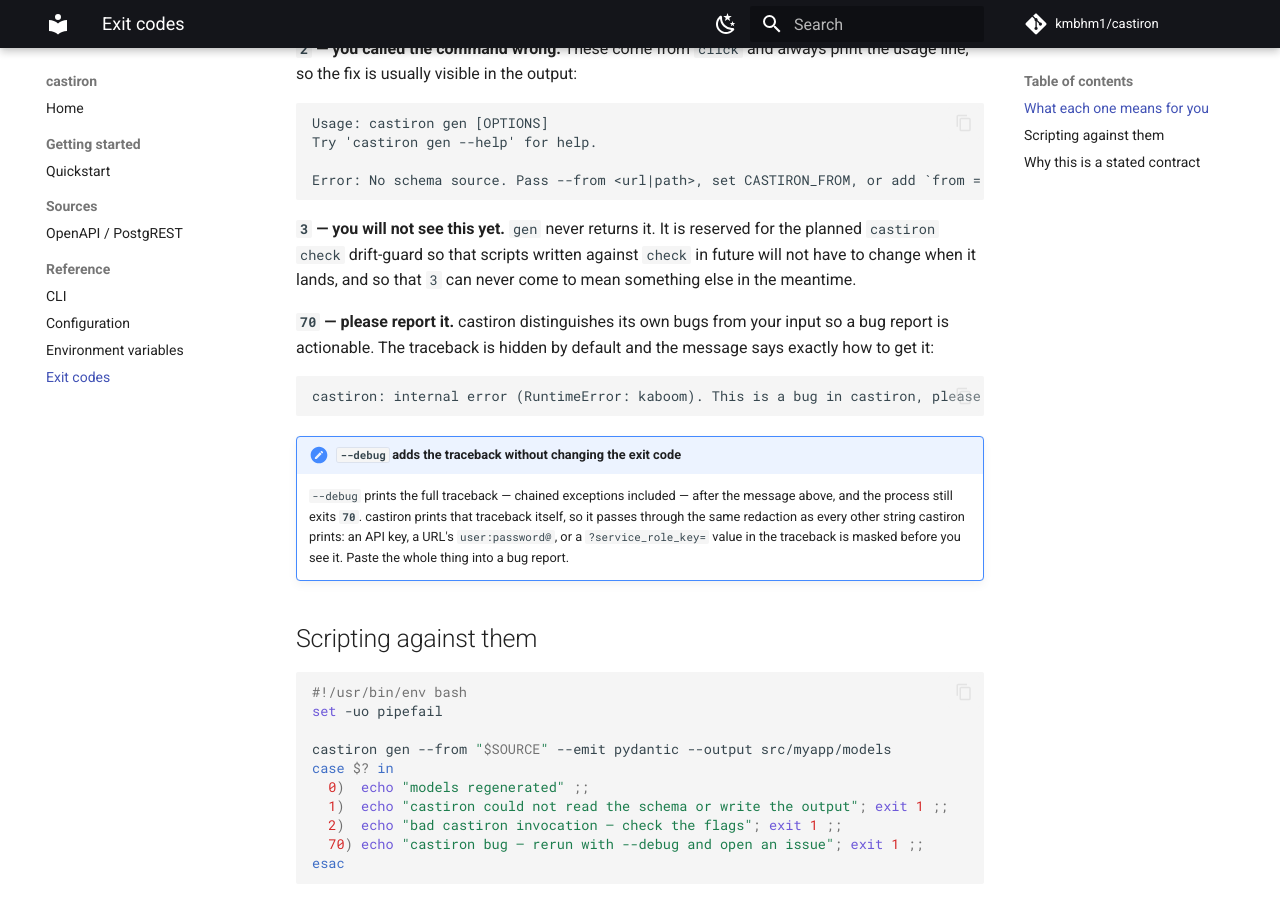
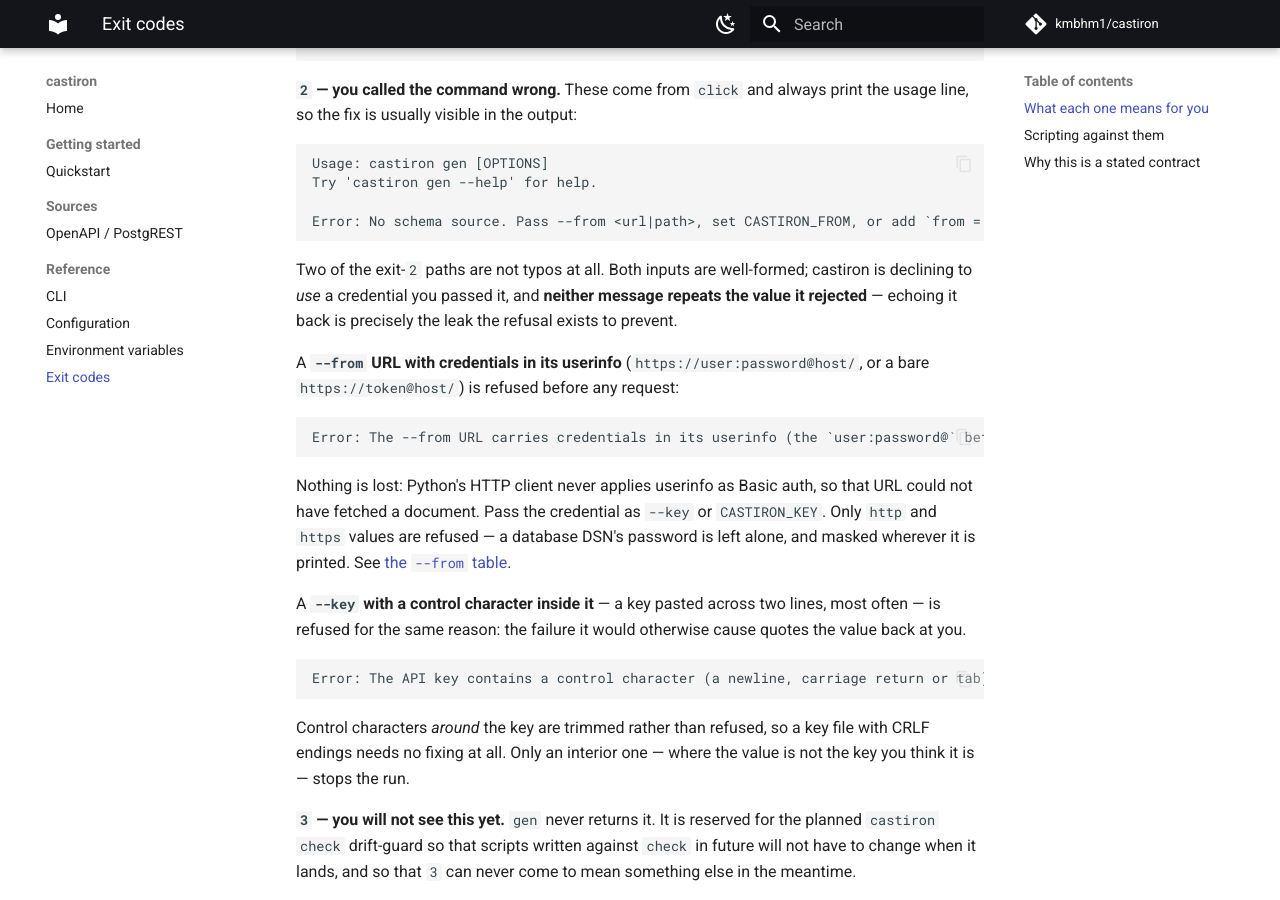
Before and after one commit to kmbhm1/castiron, an MkDocs documentation site: the page built from docs/reference/exit-codes.md, in a window 1280 px wide and 900 px high, scrolled down 1071 px. Built offline with MkDocs 1.6.1 and Material for MkDocs 9.7.7, drawn with Linux system fonts in a browser that asks for light colours; comment, search, counter and statistics services are not loaded; some of the changed text lies outside the part shown.

Commit message:
docs(reference): document credential refusals and the install name
Three places where docs/ understated or contradicted what PR #8 shipped
(WORKPLAN CI-069, filed by auditor-session during that review).

The --from value table said a PostgREST-root URL is always fetched, but an
http(s) URL carrying userinfo now exits 2 at the CLI boundary before any
request. Adds that row, the transcript, and the deliberate scheme split:
http/https userinfo is refused, while a postgresql://, postgres:// or
mysql:// DSN keeps its password (the normal form for a DSN, and what
CI-010's live-DB source will read) and has it masked instead.

The exit-code 2 row enumerates its causes, so a missing cause reads as
"that cannot happen": adds the userinfo URL, the --key with an interior
control character (CI-061), and the --from that resolves to neither a URL
nor a file. Both refusals are stated as refusals rather than typos, with
the property that matters -- neither echoes the value it rejected.

The install pages read `uv add cast-iron` without saying the command is
still `castiron`, which is the exact confusion a hyphenated distribution
name creates and is permanent (PyPI blocklists the unhyphenated spelling;
NAME-D1). Framed as ordinary Python packaging -- python-dateutil/dateutil,
scikit-learn/sklearn -- so it reads as a convention, not an oddity.

Every claim was verified by running the shipped CLI, not paraphrased:
the two refusals, their exit codes, the masked DSN password, and the
query/fragment-parameter masking. Documents the contract only; the
masking internals are deliberately left undocumented since they churn.

````diff
--- a/docs/reference/exit-codes.md
+++ b/docs/reference/exit-codes.md
@@ -7,7 +7,7 @@
 | --- | --- | --- |
 | `0` | Success | Files written, or `--dry-run` completed |
 | `1` | An actionable failure — something you can fix | Unreachable source, bad key, unreadable OpenAPI document, a schema with no visible tables, a bad `[tool.castiron]` table, a target that exists under `--no-overwrite`, an unwritable output path |
-| `2` | Usage error | Unknown option, unknown `--emit` value, missing `--from`, a `--config` file that does not exist, `--filename` with two emitters |
+| `2` | Usage error | Unknown option, unknown `--emit` value, `--filename` with two emitters, a `--config` file that does not exist, a `--from` that is missing or is neither a URL nor an existing file, a `--from` URL carrying credentials in its userinfo, a `--key` containing a control character |
 | `3` | **Reserved** — not returned today | Reserved for drift detected by the future `castiron check`; declared now so the code never has to be renumbered |
 | `70` | Internal error — a castiron bug | An unexpected exception. `70` is `EX_SOFTWARE` from BSD `sysexits` |
 
@@ -42,6 +42,34 @@
 
 Error: No schema source. Pass --from <url|path>, set CASTIRON_FROM, or add `from = "..."` under [tool.castiron] in pyproject.toml.
 ```
+
+Two of the exit-`2` paths are not typos at all. Both inputs are well-formed; castiron is
+declining to *use* a credential you passed it, and **neither message repeats the value it
+rejected** — echoing it back is precisely the leak the refusal exists to prevent.
+
+A **`--from` URL with credentials in its userinfo** (`https://user:password@host/`, or a
+bare `https://token@host/`) is refused before any request:
+
+```
+Error: The --from URL carries credentials in its userinfo (the `user:password@` before the host). castiron will not use it: the HTTP client rejects such a URL before it opens a socket, and the error it raises quotes the host back -- which would print your password. Drop the `user:password@` and pass the key with --key or CASTIRON_KEY.
+```
+
+Nothing is lost: Python's HTTP client never applies userinfo as Basic auth, so that URL
+could not have fetched a document. Pass the credential as `--key` or `CASTIRON_KEY`. Only
+`http` and `https` values are refused — a database DSN's password is left alone, and
+masked wherever it is printed. See [the `--from` table](cli.md#two-ways-to-name-a-source).
+
+A **`--key` with a control character inside it** — a key pasted across two lines, most
+often — is refused for the same reason: the failure it would otherwise cause quotes the
+value back at you.
+
+```
+Error: The API key contains a control character (a newline, carriage return or tab). A key pasted across two lines, or read from a file with Windows (CRLF) line endings, is the usual cause -- re-save it with LF endings or strip it (`tr -d "\r" < key.txt`). castiron will not send it: an HTTP header cannot carry that value, and the error the HTTP client raises quotes the value back with repr(), which would print your key.
+```
+
+Control characters *around* the key are trimmed rather than refused, so a key file with
+CRLF endings needs no fixing at all. Only an interior one — where the value is not the key
+you think it is — stops the run.
 
 **`3` — you will not see this yet.** `gen` never returns it. It is reserved for the
 planned `castiron check` drift-guard so that scripts written against `check` in future
````
Also changed, not shown: docs/getting-started/quickstart.md (+12 -2 lines), docs/index.md (+8 -0 lines), docs/reference/cli.md (+47 -3 lines).
